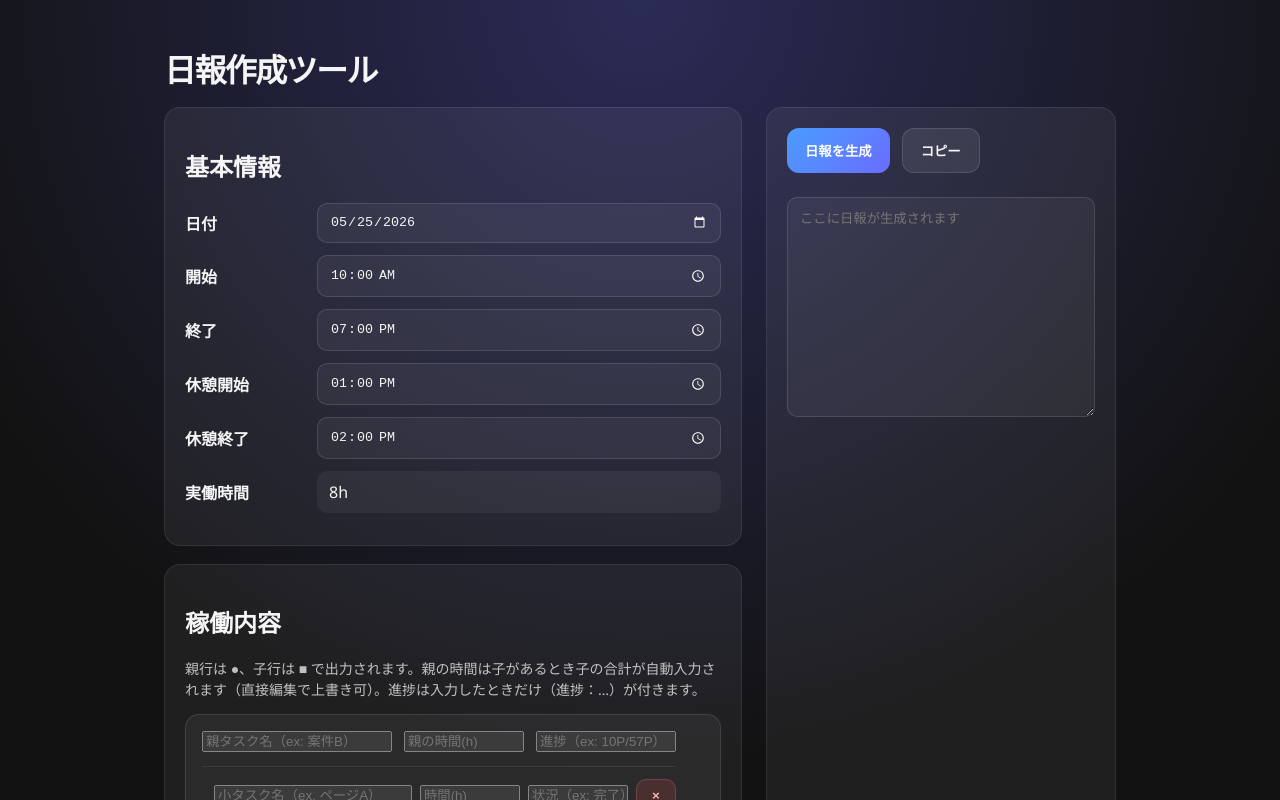
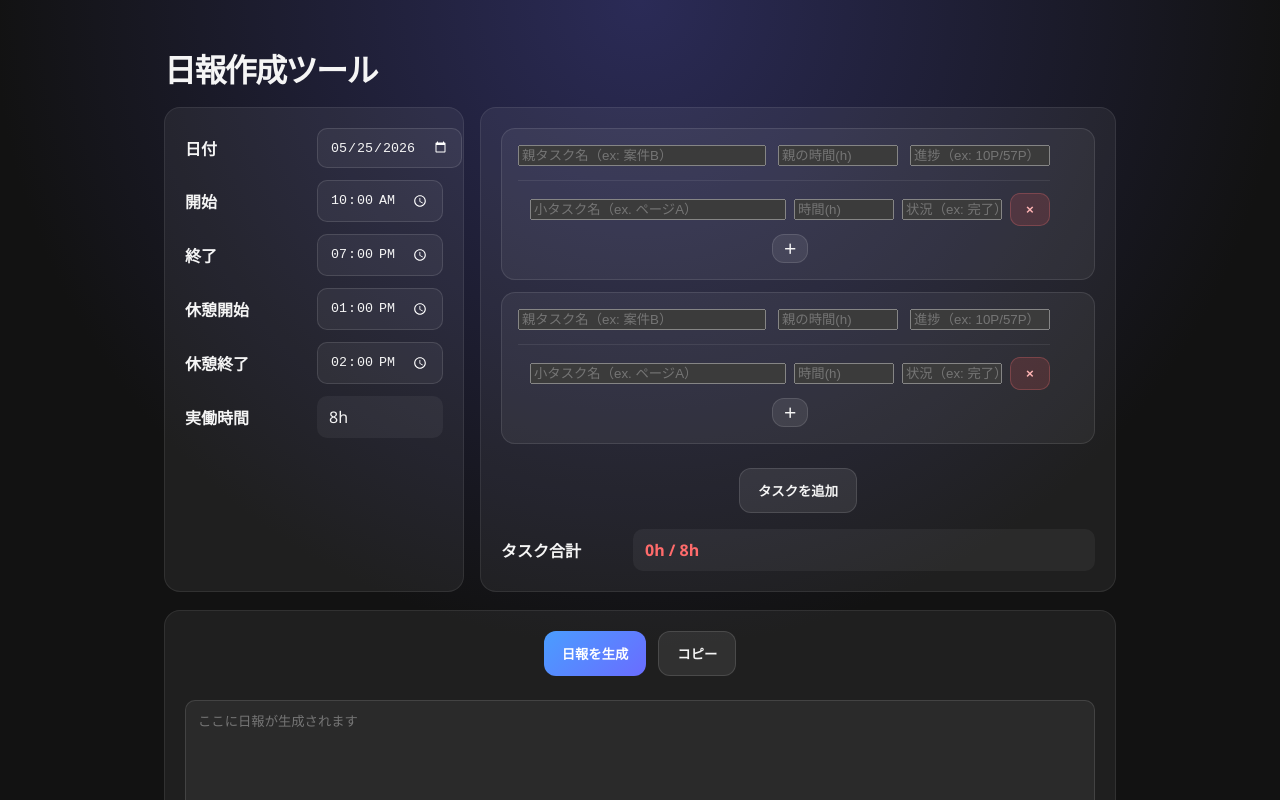
Before and after one commit to dorara-m/day-tool, a React (Vite) app: page / in a window 1280 px wide. Shown: the top 800 px of the page. Built offline with nearby package versions, Linux system fonts and the light colour scheme.

Commit message:
feat: ui改善

```diff
--- a/src/App.jsx
+++ b/src/App.jsx
@@ -284,10 +284,8 @@ export default function App() {
     <div className="container">
       <h1>日報作成ツール</h1>
 
-      <div className="wrap">
-        <div className="main">
+      <div className="inputArea">
         <section className="panel">
-            <h2>基本情報</h2>
           <div className="field-row">
             <label htmlFor="report-date">日付</label>
             <input
@@ -344,11 +342,10 @@ export default function App() {
         </section>
 
         <section className="panel">
-            <h2>稼働内容</h2>
-            <p className="panel-hint">
+          {/* <p className="panel-hint">
             親行は ●、子行は ■
             で出力されます。親の時間は子があるとき子の合計が自動入力されます（直接編集で上書き可）。進捗は入力したときだけ（進捗：…）が付きます。
-            </p>
+          </p> */}
           <div id="tasks" className="tasks">
             {tasks.map((task) => {
               const childSum = sumChildHours(task.children);
@@ -468,35 +465,35 @@ export default function App() {
                         </button>
                       </div>
                     ))}
+                    <div className="secondary_add">
                       <button
                         type="button"
                         className="secondary child-add"
                         onClick={() => addChild(task.id)}
                       >
-                        子タスクを追加
+                        ＋
                       </button>
+                    </div>
                   </div>
                 </div>
               );
             })}
-            </div>
-            <div
-              className={`field-row note-row tasks-total${!isEightHours ? " tasks-total--warning" : ""}`}
-            >
-              <label>タスク合計</label>
-              <span>
-                {formatHoursValue(totalTasksHours)}h / 8h
-              </span>
           </div>
           <div className="add_task">
             <button type="button" className="secondary" onClick={addTask}>
               タスクを追加
             </button>
           </div>
+          <div
+            className={`field-row note-row tasks-total${!isEightHours ? " tasks-total--warning" : ""}`}
+          >
+            <label>タスク合計</label>
+            <span>{formatHoursValue(totalTasksHours)}h / 8h</span>
+          </div>
         </section>
       </div>
 
-        <section className="side panel">
+      <section className="panel result">
         <div className="btns">
           <button type="button" className="primary" onClick={generateReport}>
             日報を生成
@@ -512,6 +509,5 @@ export default function App() {
         />
       </section>
     </div>
-    </div>
   );
 }
--- a/src/style.scss
+++ b/src/style.scss
@@ -35,15 +35,16 @@ h1 {
   margin-bottom: 18px;
 }
 
-.wrap {
+.inputArea {
   display: grid;
-  grid-template-columns: 1fr 350px;
-  gap: 24px;
+  grid-template-columns: 300px 1fr;
+  gap: 16px;
 }
 
-.side {
+.result {
   .btns {
     display: flex;
+    justify-content: center;
     gap: 12px;
   }
   textarea {
@@ -228,10 +229,14 @@ button {
   border: 1px solid rgba(255, 120, 120, 0.25) !important;
 }
 
+.secondary_add {
+  display: flex;
+  justify-content: center;
+}
+
 .child-add {
-  margin-top: 4px;
   max-width: 130px;
-  padding: 8px 15px;
+  padding: 4px 10px;
 }
 
 
```
Lines whose indentation alone changed are shown as unchanged.
